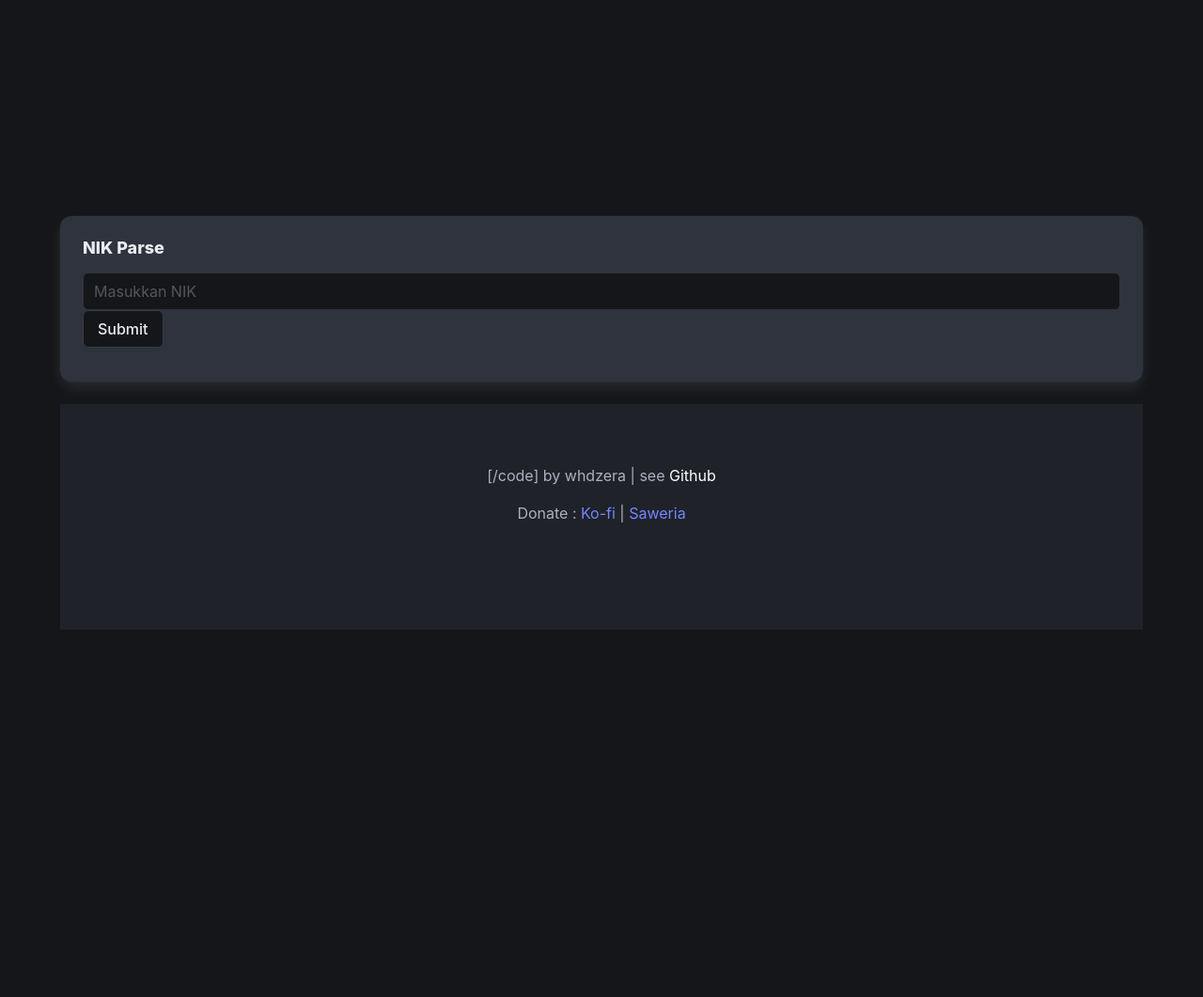
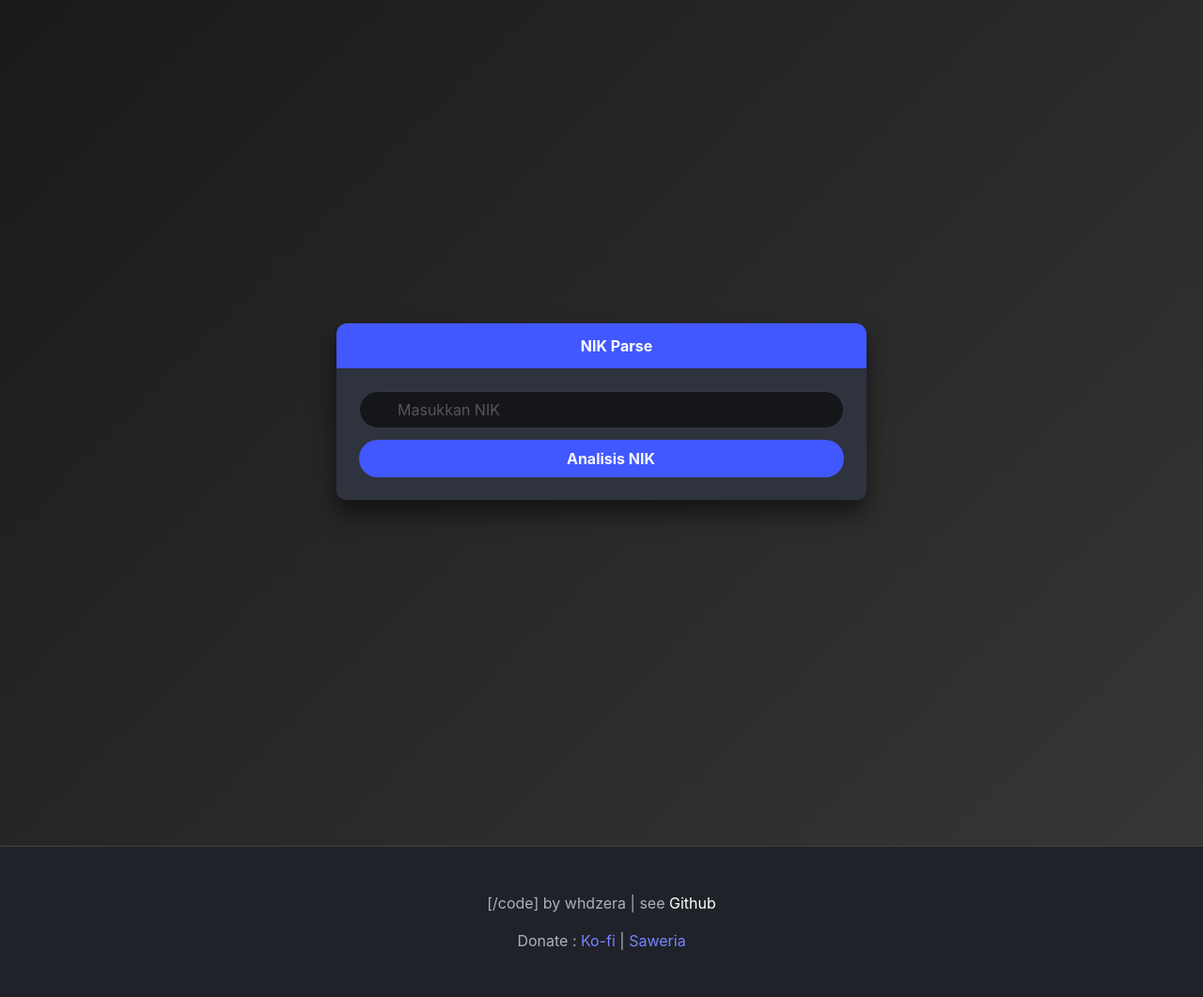
Before and after one commit to rokhimin/jekyll-nik-parse, a Jekyll site: the page built from index.markdown, in a window 1280 px wide. Shown: the whole page at 94% size. Built offline with Jekyll 4.4.1, drawn with Linux system fonts in a browser that asks for light colours; before the commit the page ends 900 px from its top, so only the background shows below that.

Commit message:
change css bulma

```diff
--- a/_config.yml
+++ b/_config.yml
@@ -1,9 +1,9 @@
 title: NIK parse | whdzera
 email: whdzera@gmail.com
-baseurl: "/jekyll-nik-parse" # the subpath of your site, e.g. /blog
-url: "" # the base hostname & protocol for your site, e.g. http://example.com
+baseurl: ""
+url: ""
 twitter_username: whdzera
-github_username:  rokhimin/jekyll-nik-parse
+github_username:  rokhimin/nik-parse
 
 permalink: /:title.rb
-files: "/jekyll-nik-parse"
+files: ""
--- a/_includes/footer.html
+++ b/_includes/footer.html
@@ -1,7 +1,7 @@
 <footer class="footer has-background-black-ter">
   <div class="content has-text-centered">
     </p>
-    <p>[/code] by whdzera | see <a href="https://github.com/rokhimin/jekyll-nik-parse"><font color="#fff">Github</font></a>
+    <p>[/code] by whdzera | see <a href="https://github.com/rokhimin/nik-parse"><font color="#fff">Github</font></a>
     <p>Donate : <a href="https://ko-fi.com/whdzera">Ko-fi</a> | <a href="https://saweria.co/whdzera">Saweria</a></p>
     </p>
   </div>
--- a/_includes/head.html
+++ b/_includes/head.html
@@ -7,7 +7,6 @@
   <script src="https://ajax.googleapis.com/ajax/libs/jquery/3.7.1/jquery.min.js"></script>
   <link rel="stylesheet" href="https://cdnjs.cloudflare.com/ajax/libs/bulma/1.0.2/css/bulma.css"/>
   <link rel="canonical" href="{{ page.url | replace:'index.html','' | prepend: site.baseurl | prepend: site.url }}">
-  <link rel="alternate" type="application/rss+xml" title="{{ site.title }}" href="{{ "/feed.xml" | prepend: site.baseurl | prepend: site.url }}">
-  <link rel="stylesheet" href="{{ site.files }}/assets/main.css"/>
+   <link rel="stylesheet" href="{{ site.files }}/assets/main.css"/>
   <script src="{{ site.files }}/assets/main.js"></script>
 </head>
--- a/_layouts/default.html
+++ b/_layouts/default.html
@@ -2,11 +2,7 @@
 <html class="theme-dark">
   {% include head.html %}
   <body>
-
-
- {{ content }}
-
-
+    {{ content }}
     {% include footer.html %}
   </body>
 </html>
--- a/_layouts/nik_parse.html
+++ b/_layouts/nik_parse.html
@@ -2,50 +2,51 @@
 layout: default
 ---
 
-<div class="hero has-background-black-bis is-fullheight">
+
+<section class="hero is-fullheight is-dark">
   <div class="hero-body">
     <div class="container">
       <div class="columns is-centered">
-              <div class="column is-one-two">
+        <div class="column is-half">
+          <!-- Main Card -->
+          <div class="card has-background-grey-darker has-text-light">
+            <header class="card-header has-background-link">
+              <p class="card-header-title has-text-white is-centered">
+                <span class="icon mr-2">
+                  <i class="fas fa-id-card"></i>
+                </span>
+                NIK Parse
+              </p>
+            </header>
+            <div class="card-content">
+              <div class="content">
                 <div class="field">
-                        <div class="content">
-
-
-
-                              <div class="card has-background-dark has-text-light">
-                                  <div class="card-content"><div class="content">
-
-                                  <div class="field">
-                                    <h5>NIK Parse</h5>
+                  <p class="control has-icons-left">
+                    <input id="nik" class="input is-rounded" type="text" placeholder="Masukkan NIK">
+                    <span class="icon is-small is-left">
+                      <i class="fas fa-fingerprint"></i>
+                    </span>
+                  </p>
                 </div>
 
                 <div class="field">
-                                      <input id="nik"
-                                      class="input is-dark"
-                                      type="text"
-                                      placeholder="Masukkan NIK"
-                                    />
-                                      <button id="proses" class="button">Submit</button>
-                                  </div>
-
-                                  <div class="field">
-
-
-                                  </div>
-
-
-                              </div>
-                          </div>
-
-
-                  </div>
-
+                  <button id="proses" class="button is-link is-fullwidth is-rounded has-text-weight-bold">
+                    <span class="icon">
+                      <i class="fas fa-search"></i>
+                    </span>
+                    <span>Analisis NIK</span>
+                  </button>
                 </div>
               </div>
             </div>
           </div>
 
-<div id="hasil"></div>
-
+          <!-- Results will appear here -->
+          <div id="hasil" class="mt-5"></div>
+        </div>
+      </div>
+    </div>
+  </div>
+</section>
 
 <script src="{{ site.files }}/assets/nikparse.js"></script>
--- a/assets/main.css
+++ b/assets/main.css
@@ -11,15 +11,61 @@
             background-color: #535955;
             }
 
-            #loading {
-          display: none;
-          position: absolute;
-          top: 50%;
-          left: 50%;
-          transform: translate(-50%, -50%);
-          font-size: 24px;
-          font-weight: bold;
-        }
-        #card-info {
-          display: none;
-        }
+  .hero.is-dark {
+    background: linear-gradient(135deg, #1a1a1a 0%, #363636 100%);
+  }
+
+  .card {
+    border-radius: 10px;
+    box-shadow: 0 15px 25px rgba(0, 0, 0, 0.5);
+    transition: all 0.3s;
+  }
+
+  .card:hover {
+    transform: translateY(-5px);
+    box-shadow: 0 20px 30px rgba(0, 0, 0, 0.6);
+  }
+
+  .card-header {
+    border-radius: 10px 10px 0 0;
+  }
+
+  .button.is-primary {
+    background-color: #00d1b2;
+    transition: all 0.3s;
+  }
+
+  .button.is-primary:hover {
+    background-color: #00c4a7;
+    transform: scale(1.02);
+  }
+
+  .input {
+    transition: all 0.3s;
+  }
+
+  .input:focus {
+    box-shadow: 0 0 0 2px rgba(0, 209, 178, 0.5);
+  }
+
+  #hasil .card {
+    animation: fadeIn 0.5s;
+  }
+
+  @keyframes fadeIn {
+    from { opacity: 0; transform: translateY(20px); }
+    to { opacity: 1; transform: translateY(0); }
+  }
+
+  .footer {
+    padding: 2rem;
+    border-top: 1px solid #444;
+  }
+
+  .footer a {
+    transition: color 0.3s;
+  }
+
+  .footer a:hover {
+    color: #00d1b2 !important;
+  }
--- a/assets/nikparse.js
+++ b/assets/nikparse.js
@@ -1,37 +1,238 @@
 
 $("#proses").click(function() {
   const nik = $("#nik").val();
+
+  if (!nik.trim()) {
+    // Show error if NIK is empty
+    $("#hasil").html(`
+      <div class="notification is-danger is-light has-text-centered">
+        <span class="icon mr-2">
+          <i class="fas fa-exclamation-triangle"></i>
+        </span>
+        NIK tidak boleh kosong
+      </div>
+    `);
+    return;
+  }
+
+  // Show loading indicator
+  $("#hasil").html(`
+    <div class="card has-text-centered p-5">
+      <div class="content">
+        <span class="icon is-large has-text-link">
+          <i class="fas fa-circle-notch fa-spin fa-2x"></i>
+        </span>
+        <p class="mt-3">Sedang memproses...</p>
+      </div>
+    </div>
+  `);
+
+  // Call your nikParse function (keeping the original functionality)
   nikParse(nik, function(result) {
     const status = result.status;
     const pesan = result.pesan;
     const data = result.data;
     const tambahan = data.tambahan;
 
+    const statusClass = status === "success" ? "is-success" : "is-danger";
+    const statusIcon = status === "success" ? "check-circle" : "times-circle";
+
     const html = `
-  <div class="card has-background-dark has-text-light">
+      <div class="card has-background-grey-darker has-text-light">
+        <header class="card-header ${statusClass}">
+          <p class="card-header-title has-text-white">
+            <span class="icon mr-2">
+              <i class="fas fa-${statusIcon}"></i>
+            </span>
+            Hasil Analisis
+          </p>
+        </header>
         <div class="card-content">
           <div class="content">
-    <p>Status: ${status}</p>
-    <p>Pesan: ${pesan}</p>
-    <h5>Data</h5>
-    <p>NIK: ${data.nik}</p>
-    <p>Kelamin: ${data.kelamin}</p>
-    <p>Lahir: ${data.lahir}</p>
-    <p>Provinsi: ${data.provinsi}</p>
-    <p>Kota/Kab: ${data.kotakab}</p>
-    <p>Kecamatan: ${data.kecamatan}</p>
-    <p>Uniqcode: ${data.uniqcode}</p>
-    <h5>Tambahan</h5>
-    <p>Kodepos: ${tambahan.kodepos}</p>
-    <p>Lahir: ${tambahan.pasaran}</p>
-    <p>Usia: ${tambahan.usia}</p>
-    <p>Ultah: ${tambahan.ultah}</p>
-    <p>Zodiak: ${tambahan.zodiak}</p>
+            <div class="notification ${statusClass} is-light mb-4">
+              <p class="has-text-weight-bold">${pesan}</p>
+            </div>
+
+            <div class="columns is-multiline">
+              <!-- Data Section -->
+              <div class="column is-12">
+                <h5 class="title is-5 has-text-link-light">
+                  <span class="icon mr-2">
+                    <i class="fas fa-database"></i>
+                  </span>
+                  Data Utama
+                </h5>
+              </div>
+
+              <div class="column is-6">
+                <div class="field">
+                  <label class="label has-text-grey-light">NIK</label>
+                  <p class="has-text-white is-size-5">${data.nik}</p>
                 </div>
               </div>
+
+              <div class="column is-6">
+                <div class="field">
+                  <label class="label has-text-grey-light">Kelamin</label>
+                  <p class="has-text-white is-size-5">
+                    <span class="icon mr-1">
+                      <i class="fas fa-${data.kelamin === 'LAKI-LAKI' ? 'mars' : 'venus'}"></i>
+                    </span>
+                    ${data.kelamin}
+                  </p>
+                </div>
+              </div>
+
+              <div class="column is-6">
+                <div class="field">
+                  <label class="label has-text-grey-light">Lahir</label>
+                  <p class="has-text-white is-size-5">
+                    <span class="icon mr-1">
+                      <i class="fas fa-birthday-cake"></i>
+                    </span>
+                    ${data.lahir}
+                  </p>
+                </div>
+              </div>
+
+              <div class="column is-6">
+                <div class="field">
+                  <label class="label has-text-grey-light">Provinsi</label>
+                  <p class="has-text-white is-size-5">
+                    <span class="icon mr-1">
+                      <i class="fas fa-map"></i>
+                    </span>
+                    ${data.provinsi}
+                  </p>
+                </div>
+              </div>
+
+              <div class="column is-6">
+                <div class="field">
+                  <label class="label has-text-grey-light">Kota/Kab</label>
+                  <p class="has-text-white is-size-5">
+                    <span class="icon mr-1">
+                      <i class="fas fa-city"></i>
+                    </span>
+                    ${data.kotakab}
+                  </p>
+                </div>
+              </div>
+
+              <div class="column is-6">
+                <div class="field">
+                  <label class="label has-text-grey-light">Kecamatan</label>
+                  <p class="has-text-white is-size-5">
+                    <span class="icon mr-1">
+                      <i class="fas fa-map-marker-alt"></i>
+                    </span>
+                    ${data.kecamatan}
+                  </p>
+                </div>
+              </div>
+
+              <div class="column is-12">
+                <div class="field">
+                  <label class="label has-text-grey-light">Uniqcode</label>
+                  <p class="has-text-white is-size-5">
+                    <span class="icon mr-1">
+                      <i class="fas fa-fingerprint"></i>
+                    </span>
+                    ${data.uniqcode}
+                  </p>
+                </div>
+              </div>
+
+              <!-- Tambahan Section -->
+              <div class="column is-12 mt-4">
+                <h5 class="title is-5 has-text-link-light">
+                  <span class="icon mr-2">
+                    <i class="fas fa-info-circle"></i>
+                  </span>
+                  Info Tambahan
+                </h5>
+              </div>
+
+              <div class="column is-6">
+                <div class="field">
+                  <label class="label has-text-grey-light">Kodepos</label>
+                  <p class="has-text-white is-size-5">
+                    <span class="icon mr-1">
+                      <i class="fas fa-mail-bulk"></i>
+                    </span>
+                    ${tambahan.kodepos}
+                  </p>
+                </div>
+              </div>
+
+              <div class="column is-6">
+                <div class="field">
+                  <label class="label has-text-grey-light">Pasaran</label>
+                  <p class="has-text-white is-size-5">
+                    <span class="icon mr-1">
+                      <i class="fas fa-calendar-day"></i>
+                    </span>
+                    ${tambahan.pasaran}
+                  </p>
+                </div>
+              </div>
+
+              <div class="column is-6">
+                <div class="field">
+                  <label class="label has-text-grey-light">Usia</label>
+                  <p class="has-text-white is-size-5">
+                    <span class="icon mr-1">
+                      <i class="fas fa-user-clock"></i>
+                    </span>
+                    ${tambahan.usia}
+                  </p>
+                </div>
+              </div>
+
+              <div class="column is-6">
+                <div class="field">
+                  <label class="label has-text-grey-light">Ultah</label>
+                  <p class="has-text-white is-size-5">
+                    <span class="icon mr-1">
+                      <i class="fas fa-hourglass-half"></i>
+                    </span>
+                    ${tambahan.ultah}
+                  </p>
+                </div>
+              </div>
+
+              <div class="column is-6">
+                <div class="field">
+                  <label class="label has-text-grey-light">Zodiak</label>
+                  <p class="has-text-white is-size-5">
+                    <span class="icon mr-1">
+                      <i class="fas fa-star"></i>
+                    </span>
+                    ${tambahan.zodiak}
+                  </p>
+                </div>
+              </div>
+            </div>
+          </div>
+        </div>
+        <footer class="card-footer">
+          <a class="card-footer-item has-text-link" onclick="$('#nik').val('').focus()">
+            <span class="icon mr-1">
+              <i class="fas fa-redo-alt"></i>
+            </span>
+            Cek NIK Lain
+          </a>
+        </footer>
       </div>
     `;
 
     $("#hasil").html(html);
   });
 });
+
+// Add Enter key functionality
+$("#nik").keypress(function(e) {
+  if(e.which == 13) {
+    $("#proses").click();
+  }
+});
```
Also changed, not shown: README.md. Lines whose indentation alone changed are shown as unchanged.
